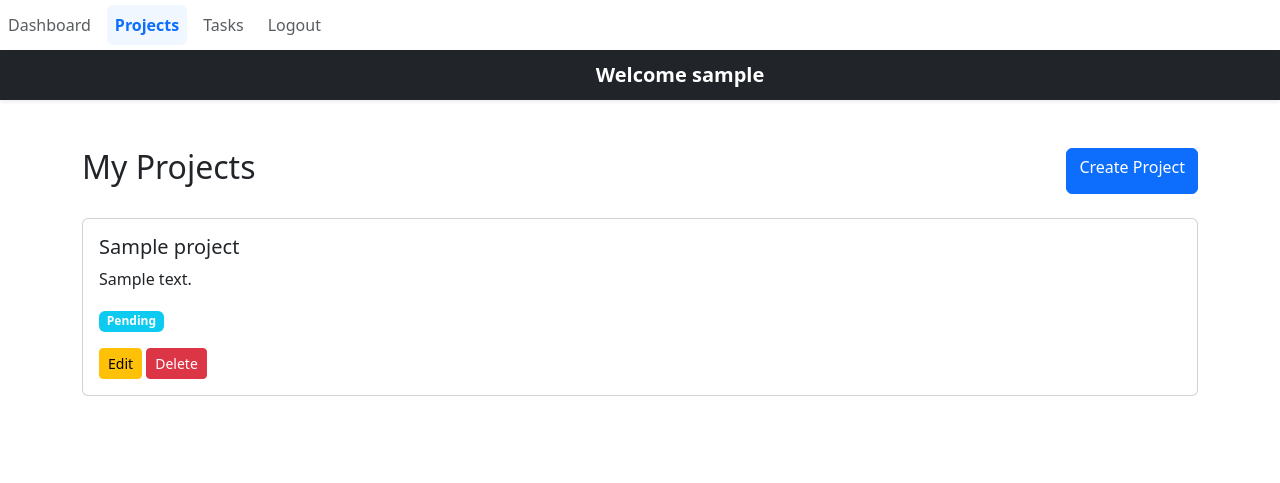
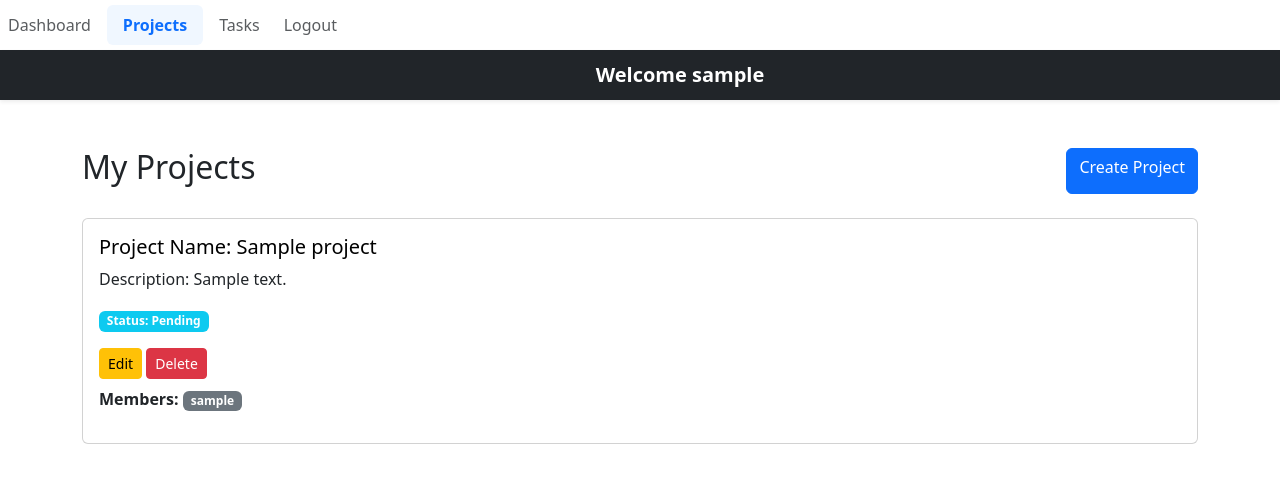
Before and after one commit to HJB0810/project-management-system, a Django app: page /projects/ in a window 1280 px wide. Shown: the top 483 px of the page. Run offline with Django 5.2, Linux system fonts and the light colour scheme; a user stored in the database is signed in; tables that the repository leaves empty hold one stand-in row (values such as "Sample post").

Commit message:
Add Project members and Project detail page

```diff
--- a/dashboard/views.py
+++ b/dashboard/views.py
@@ -8,7 +8,11 @@ def dashboard_view(request):
     total_projects=Project.objects.filter(created_by=request.user).count()
     total_tasks=Task.objects.filter(assigned_to=request.user).count()
     completed_tasks=Task.objects.filter(assigned_to=request.user,status='Completed').count()
-    context={'total_projects':total_projects,'total_tasks':total_tasks,'completed_tasks':completed_tasks}
+    recent_tasks=Task.objects.filter(
+        assigned_to=request.user
+    ).order_by('-created_at')[:5]
+    context={'total_projects':total_projects,'total_tasks':total_tasks,'completed_tasks':completed_tasks,
+             'recent_tasks':recent_tasks}
 
     return render (request,'dashboard.html',context)
 
--- a/projects/forms.py
+++ b/projects/forms.py
@@ -5,7 +5,7 @@ from .models import Project
 class ProjectForm(forms.ModelForm):
     class Meta:
         model = Project
-        fields = ['name', 'description', 'status']
+        fields = ['name', 'description','members', 'status']
 
         widgets = {
             'name': forms.TextInput(attrs={
@@ -16,6 +16,7 @@ class ProjectForm(forms.ModelForm):
                 'class': 'form-control',
                 'rows': 4
             }),
+            'members':forms.CheckboxSelectMultiple(),
 
             'status': forms.Select(attrs={
                 'class': 'form-select'
--- a/projects/models.py
+++ b/projects/models.py
@@ -10,15 +10,9 @@ class Project(models.Model):
 
     name=models.CharField(max_length=200)
     description=models.TextField()
-    created_by =models.ForeignKey(
-          User,
-          on_delete=models.CASCADE
-          )
-    status=models.CharField(
-          max_length=20,
-          choices=STATUS_CHOICES,
-          default='Pending'
-          )
+    created_by =models.ForeignKey(User,on_delete=models.CASCADE)
+    members=models.ManyToManyField(User,blank=True,related_name='joined_projects')
+    status=models.CharField(max_length=20,choices=STATUS_CHOICES,default='Pending')
     created_at =models.DateTimeField(auto_now_add=True)
     updated_at =models.DateTimeField(auto_now=True)
 
--- a/projects/urls.py
+++ b/projects/urls.py
@@ -5,5 +5,6 @@ urlpatterns = [
     path('',views.project_list,name='project_list'),
     path('create/',views.project_create,name='project_create'),
     path('<int:pk>/edit/',views.project_update,name='project_update'),
-    path('<int:pk>/delete/',views.project_delete,name='project_delete')
+    path('<int:pk>/delete/',views.project_delete,name='project_delete'),
+    path('<int:pk>/',views.project_detail,name='project_detail')
 ]
--- a/projects/views.py
+++ b/projects/views.py
@@ -2,12 +2,15 @@ from django.shortcuts import render,redirect,get_object_or_404
 from django.contrib.auth.decorators import login_required
 from .models import Project
 from .forms import ProjectForm
-
+from django.db.models import Q
 
 # Create your views here.
 @login_required
 def project_list(request):
-    projects = Project.objects.filter(created_by=request.user)
+    projects = Project.objects.filter(
+        Q(created_by=request.user)  |
+        Q(members=request.user)
+    ).distinct()
     return render(request,'project.html',{'projects':projects})
 
 @login_required
@@ -18,6 +21,8 @@ def project_create(request):
             project=form.save(commit=False)
             project.created_by =request.user
             project.save()
+
+            form.save_m2m()
             return redirect('project_list')
     else:
         form= ProjectForm()
@@ -45,3 +50,10 @@ def project_delete(request, pk):
         return redirect('project_list')
 
     return render(request,'project_erase.html',{'project': project})
+
+@login_required
+def project_detail(request,pk):
+    project=get_object_or_404(Project,pk=pk)
+    tasks=project.tasks.all()
+    return render(request,'project_details.html',
+                  {'project':project,'tasks':tasks})
--- a/tasks/views.py
+++ b/tasks/views.py
@@ -24,7 +24,7 @@ def task_create(request):
 def task_update(request, pk):
     task = get_object_or_404( Task,pk=pk,assigned_to=request.user)
     if request.method == 'POST':
-        form = Task_Form(request.POST,instance=task)
+        form = Task_Form(request.POST,user=request.user,instance=task)
         if form.is_valid():
             form.save()
             return redirect('task_list')
--- a/templates/base.html
+++ b/templates/base.html
@@ -12,8 +12,11 @@
     <a class="nav-link px-2 py-2 {% if request.resolver_match.url_name == 'dashboard' %}active-tab {% else %}text-muted{% endif %}" aria-current="page" href="{% url 'dashboard' %}">Dashboard</a>
   </li>
   <li class="nav-item">
-    <a class="nav-link px-2 py-2 {% if request.resolver_match.url_name == 'project_list' %}active-tab underline{% else %}text-muted{% endif %}" href="{% url 'project_list' %}">Projects</a>
-  </li>
+    <a class="nav-link {% if request.resolver_match.url_name in 'project_list project_detail project_create project_update project_delete' %}active-tab{% endif %}"
+       href="{% url 'project_list' %}">
+        Projects
+    </a>
+</li>
   <li class="nav-item">
     <a class="nav-link px-2 py-2 {% if request.resolver_match.url_name == 'task_list' %}active-tab underline{% else %}text-muted{% endif %}" href="{% url 'task_list' %}">Tasks</a>
   </li>
--- a/templates/project.html
+++ b/templates/project.html
@@ -28,13 +28,18 @@
 
         <div class="card-body">
 
-            <h5>{{ project.name }}</h5>
+            <h5 class="card-title">
+                <a href="{%url 'project_detail' project.id%}"
+                class="text-decoration-none text-black">
+               Project Name:  {{ project.name }}
+                </a>
+            </h5>
 
-            <p>{{ project.description }}</p>
+            <p>Description:  {{ project.description }}</p>
 
             <span class="badge bg-info">
 
-                {{ project.status }}
+                Status:  {{ project.status }}
 
             </span>
 
@@ -53,21 +58,23 @@
                     Delete
 
                 </a>
-
             </div>
 
-        </div>
+<p class="mt-2">
+    <strong>Members:</strong>
 
-    </div>
-
+    {% for member in project.members.all %}
+        <span class="badge bg-secondary px-2 py-1 me-1">
+            {{ member.username }}
+        </span>
     {% empty %}
-
-    <div class="alert alert-info">
-        No Projects Found
-    </div>
-
+        <span class="text-muted">No Members</span>
     {% endfor %}
-
+</p>
 </div>
-
+</div>
+{%empty%}
+   <p> No Project found</p>
+{% endfor%}
+</div>
 {% endblock %}
--- a/templates/register.html
+++ b/templates/register.html
@@ -56,9 +56,9 @@
 
             <!-- Display Form Errors -->
             {% if form.errors %}
-                <div class="alert alert-danger">
-                    Please correct the errors below.
-                </div>
+            <div class="alert alert-danger">
+                {{ form.errors }}
+            </div>
             {% endif %}
 
             <form method="POST" action="{% url 'register' %}">
```
Also changed, not shown: tasks/forms.py (+9 -0 lines), templates/dashboard.html (+19 -1 lines), templates/project_details.html (added, +53 -0 lines), templates/task_list.html (+6 -18 lines), projects/migrations/0002_project_memebers.py (added), projects/migrations/0003_rename_memebers_project_members.py (added).
